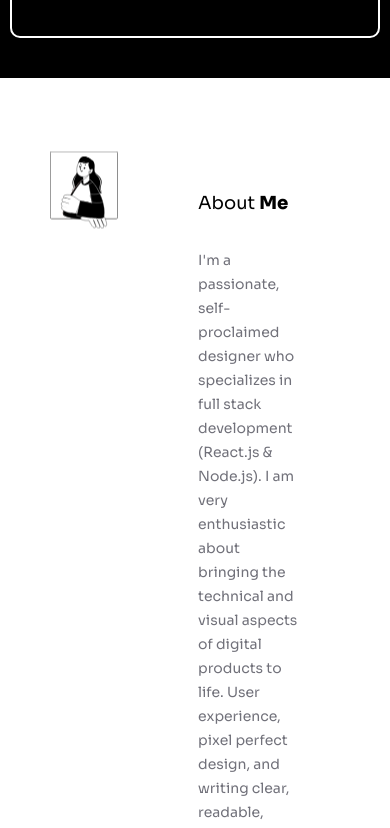
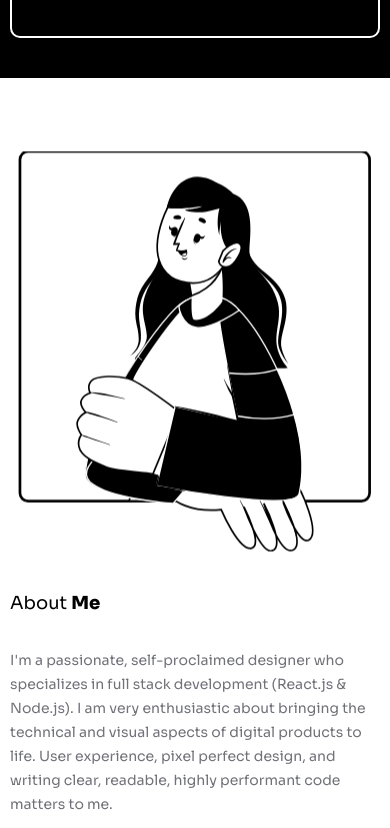
Before and after one commit to muneebaa/MyPortfolio, a React (Vite) app: page / in a window 390 px wide. Shown: the part 4101-4929 px from the top of the page. Built offline with nearby package versions, Linux system fonts and the light colour scheme; a web font is replaced by a local one.

Commit message:
responsiveness added

```diff
--- a/src/mainComponents/AboutMe/style.css
+++ b/src/mainComponents/AboutMe/style.css
@@ -56,3 +56,24 @@
     transform: translateY(-20px);
   }
 }
+
+@media only screen and (max-width: 1600px) {
+  .about_main {
+    height: auto;
+  }
+}
+
+@media only screen and (max-width: 1300px) {
+  .about_main {
+    flex-direction: column;
+  }
+  .about_section1,
+  .about_section2 {
+    width: 100%;
+    padding: 0 0px;
+  }
+
+  .about_section1 {
+    height: 400px;
+  }
+}
```
